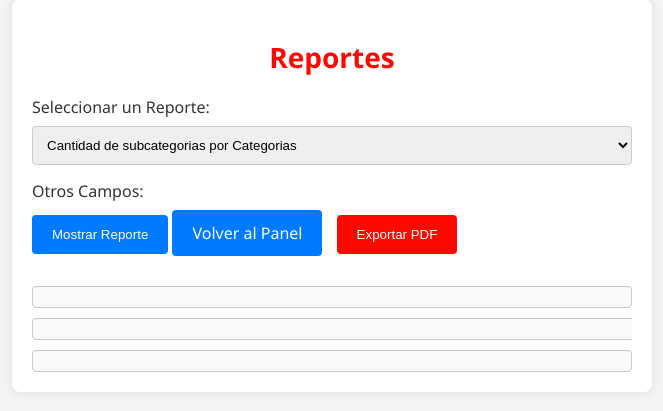
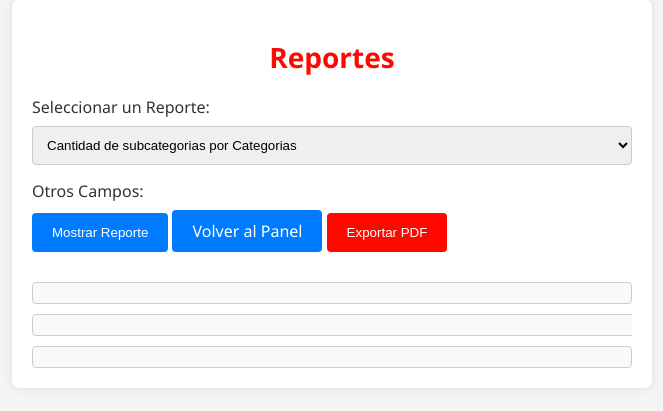
Before and after one commit to aravalenzuela/proyecto_CMS, a Django app: page /reportes/ in a window 1280 px wide. Shown: the part 21-432 px from the top of the page, without its empty margins (308-971 px from the left). Run offline with Django 4.2, Linux system fonts and the light colour scheme; some libraries are stand-ins or nearby versions.

Commit message:
[Redirectx2]

```diff
--- a/Gestion_Contenido/templates/listar_plantillas.html
+++ b/Gestion_Contenido/templates/listar_plantillas.html
@@ -83,7 +83,7 @@
         </table>
     </div>
     <div class="button-container">
-        <button type="submit" class="button"><a href="{% url 'profile_view' %}" style="color: white; text-decoration: none;">Volver al Panel</a></button>
+        <a href="{% url 'redirect_to_home' %}" style="background-color: #007bff; color: white; padding: 10px 20px; border-radius: 4px; text-decoration: none; display: inline-block;">Volver al Panel</a>
     </div>
 
 </body>
--- a/Gestion_Contenido/templates/reportes.html
+++ b/Gestion_Contenido/templates/reportes.html
@@ -146,7 +146,7 @@
             <label for="otros_campos">Otros Campos:</label>
             <!-- Agrega aquí otros campos según tus necesidades -->
             <button type="submit">Mostrar Reporte</button>
-            <a href="{% url 'profile_view' %}" class="back-button">Volver al Panel</a>
+            <a href="{% url 'redirect_to_home' %}" style="background-color: #007bff; color: white; padding: 10px 20px; border-radius: 4px; text-decoration: none; display: inline-block;">Volver al Panel</a>
             <!-- Botón para exportar a PDF -->
             <button id="exportPdfButton">Exportar PDF</button>
         </form>
--- a/Gestion_Contenido/templates/seleccionar_plantilla.html
+++ b/Gestion_Contenido/templates/seleccionar_plantilla.html
@@ -79,7 +79,7 @@
         <pre>{{ plantilla_seleccionada.contenidoDePlantilla }}</pre>
         <button type="submit" class="button"><a href="{% url 'editar_plantilla' %}" style="color: white; text-decoration: none;">Editar Contenido</a></button>
         {% endif %}
-        <button type="submit" class="button"><a href="{% url 'profile_view' %}" style="color: white; text-decoration: none;">Volver al Panel</a></button>
+        <a href="{% url 'redirect_to_home' %}" style="background-color: #007bff; color: white; padding: 10px 20px; border-radius: 4px; text-decoration: none; display: inline-block;">Volver al Panel</a>
     </div>
 
 </body>
--- a/Gestion_Contenido/templates/ver_plantilla.html
+++ b/Gestion_Contenido/templates/ver_plantilla.html
@@ -73,9 +73,8 @@
 
         {% endif %}
         <div>
-        <a href="{% url 'profile_view' %}" class="btn btn-secondary">Volver al Panel</a>
-        <button type="submit" class="button"><a href="{% url 'editar_plantilla' %}" style="color: white; text-decoration: none;">Atras</a></button>
-
+            <a href="{% url 'redirect_to_home' %}" style="background-color: #007bff; color: white; padding: 10px 20px; border-radius: 4px; text-decoration: none; display: inline-block;">Volver al Panel</a>
+            <button type="submit" class="button"><a href="{% url 'editar_plantilla' %}" style="color: white; text-decoration: none;">Atras</a></button>
     </div>
 </body>
 </html>
```
